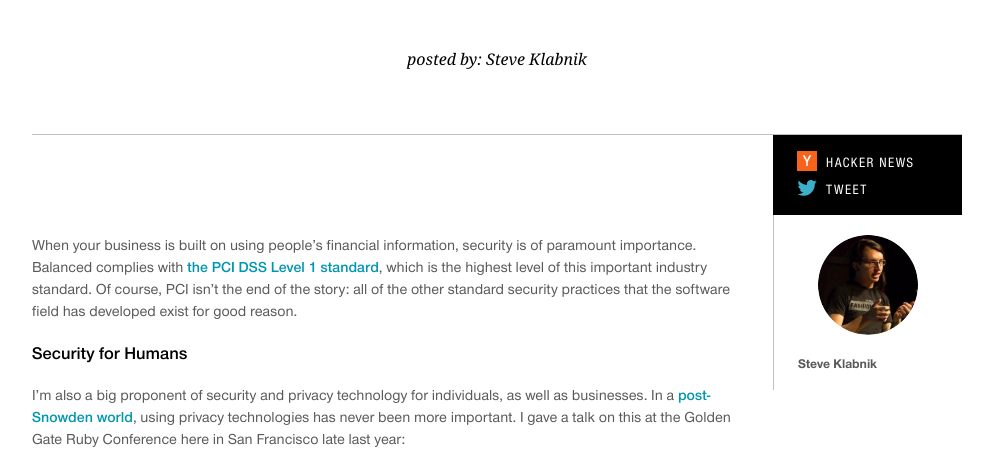
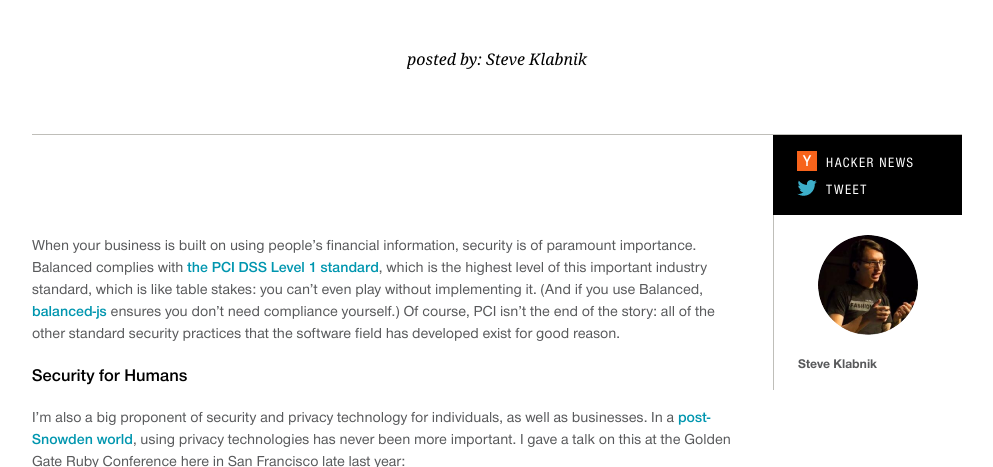
Before and after one commit to balanced/balanced.github.com, a Jekyll site: the page built from _posts/2014-01-14-come-learn-the-basics-of-pgp-with-us.md, in a window 1280 px wide and 900 px high, scrolled down 644 px, cut to the strip 0-467 px from the top of the window. Shown: the whole strip, without its empty margins (143-1136 px from the left). Built offline with Jekyll 4.4.1, drawn with Linux system fonts in a browser that asks for light colours; nearby versions of some CDN libraries; Markdown is read by kramdown in place of the engine named in the settings; comment, search, counter and statistics services are not loaded.

Commit message:
Add note that PCI isn't everything.

```diff
--- a/_posts/2014-01-14-come-learn-the-basics-of-pgp-with-us.md
+++ b/_posts/2014-01-14-come-learn-the-basics-of-pgp-with-us.md
@@ -10,7 +10,10 @@
 
 When your business is built on using people's financial information, security is of
 paramount importance. Balanced complies with [the PCI DSS Level 1 standard](http://www.pcicomplianceguide.org/pcifaqs.php#5),
-which is the highest level of this important industry standard. Of course, PCI isn't
+which is the highest level of this important industry standard, which is like
+table stakes: you can't even play without implementing it. (And if you use Balanced,
+[balanced-js](https://github.com/balanced/balanced-js) ensures you don't need
+compliance yourself.) Of course, PCI isn't
 the end of the story: all of the other standard security practices that the software
 field has developed exist for good reason.
 
```
